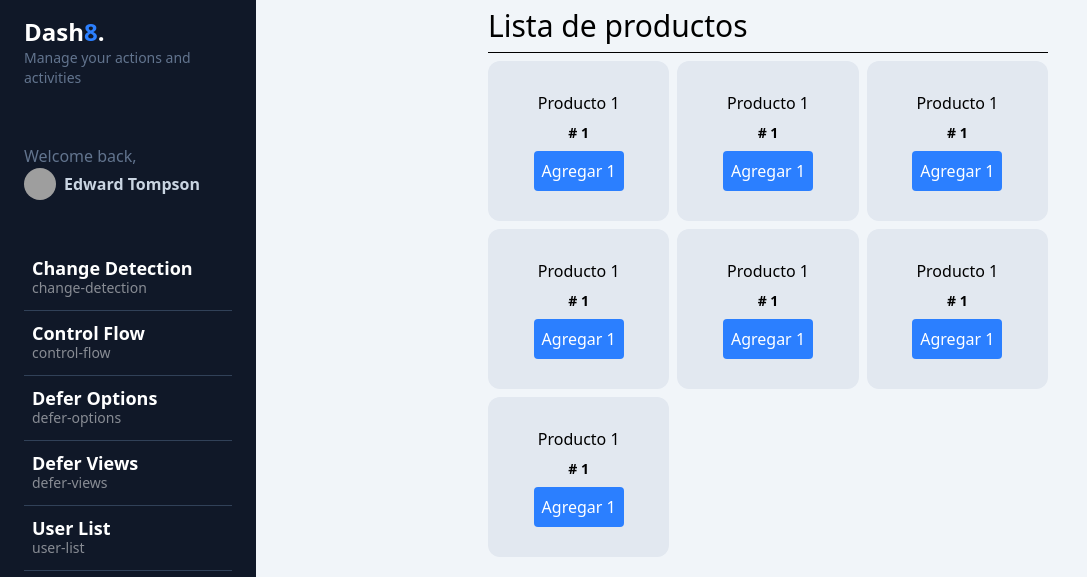
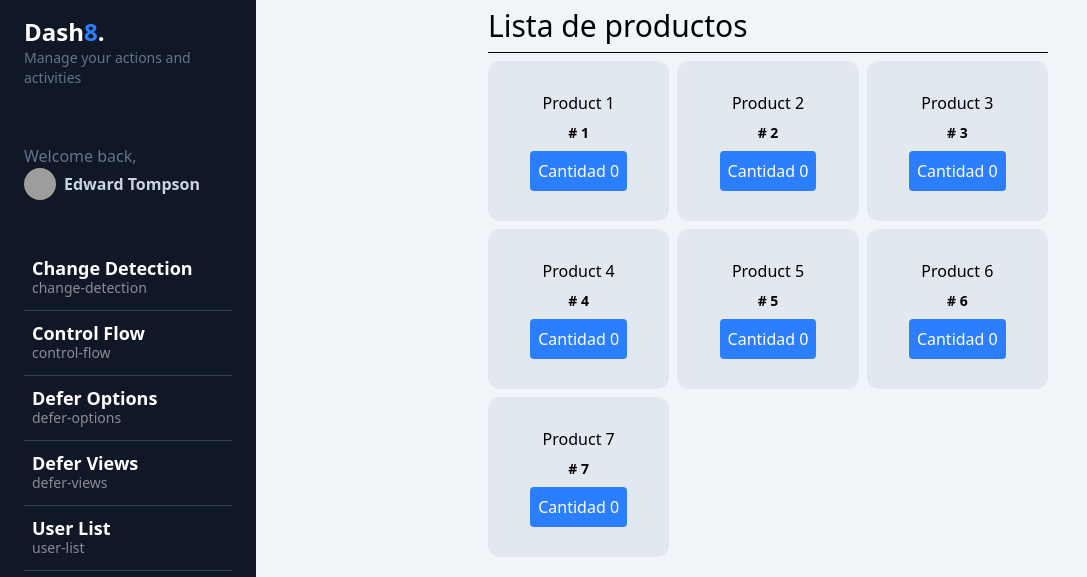
Before and after one commit to Andy-Castle/14-my-dashboard, an Angular app: page /dashboard/inputs-outputs in a window 1280 px wide. Shown: the top 577 px of the page, without its empty margins (0-1087 px from the left). Built offline with nearby package versions, Linux system fonts and the light colour scheme; grey boxes are pictures that could not be loaded.

Commit message:
se vio la nueva sintaxis del input y el output, que es mucho mas limpia que la anterior

```diff
--- a/src/app/dashboard/pages/input-output/input-output.component.html
+++ b/src/app/dashboard/pages/input-output/input-output.component.html
@@ -4,7 +4,10 @@
 <div class="grid grid-cols-1 sm:grid-cols-3 gap-2">
   @for (product of products(); track product.id) {
 
-  <app-product-card />
+  <app-product-card
+    [product]="product"
+    (onIncrementQuantity)="updateProduct(product, $event)"
+  />
 
   }
 </div>
--- a/src/app/dashboard/pages/input-output/input-output.component.ts
+++ b/src/app/dashboard/pages/input-output/input-output.component.ts
@@ -49,4 +49,10 @@
   ngOnDestroy(): void {
     this.intervalSubscription.unsubscribe();
   }
+
+  public updateProduct(product: Product, quantity: number) {
+    this.products.update((products) =>
+      products.map((p) => (p.id === product.id ? { ...p, quantity } : p))
+    );
+  }
 }
--- a/src/app/dashboard/pages/input-output/ui/product-card/product-card.component.html
+++ b/src/app/dashboard/pages/input-output/ui/product-card/product-card.component.html
@@ -1,11 +1,12 @@
 <div
-class="bg-slate-200 w-full rounded-xl h-40 flex justify-center items-center flex-col"
+  class="bg-slate-200 w-full rounded-xl h-40 flex justify-center items-center flex-col"
 >
-<span>Producto 1</span>
-<h2 class="font-bold text-sm my-2"># 1</h2>
-<button
-  class="bg-blue-500 p-2 rounded text-white hover:bg-blue-700 transition-all cursor-pointer"
->
-  Agregar 1
-</button>
+  <span>{{ product().name }}</span>
+  <h2 class="font-bold text-sm my-2"># {{ product().id }}</h2>
+  <button
+    (click)="incrementQuantity()"
+    class="bg-blue-500 p-2 rounded text-white hover:bg-blue-700 transition-all cursor-pointer"
+  >
+    Cantidad {{ product().quantity }}
+  </button>
 </div>
--- a/src/app/dashboard/pages/input-output/ui/product-card/product-card.component.ts
+++ b/src/app/dashboard/pages/input-output/ui/product-card/product-card.component.ts
@@ -1,5 +1,14 @@
 import { CommonModule } from '@angular/common';
-import { Component } from '@angular/core';
+import {
+  Component,
+  effect,
+  EventEmitter,
+  input,
+  Input,
+  output,
+  Output,
+} from '@angular/core';
+import { Product } from '../../../../../interfaces/product.interface';
 
 @Component({
   selector: 'app-product-card',
@@ -7,4 +16,21 @@
   imports: [CommonModule],
   templateUrl: './product-card.component.html',
 })
-export class ProductCardComponent {}
+export class ProductCardComponent {
+  // @Input({ required: true }) product!: Product;
+
+  public product = input.required<Product>();
+
+  // @Output()
+  // public onIncrementQuantity = new EventEmitter<number>();
+
+  public onIncrementQuantity = output<number>();
+
+  public incrementQuantity(): void {
+    this.onIncrementQuantity.emit(this.product().quantity + 1);
+  }
+
+  public loginEffect = effect(() => {
+    console.log(this.product().name);
+  });
+}
```
